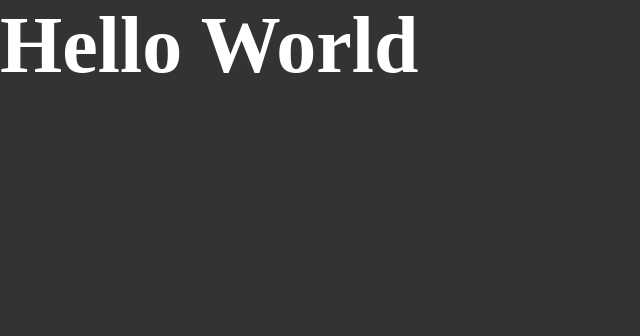
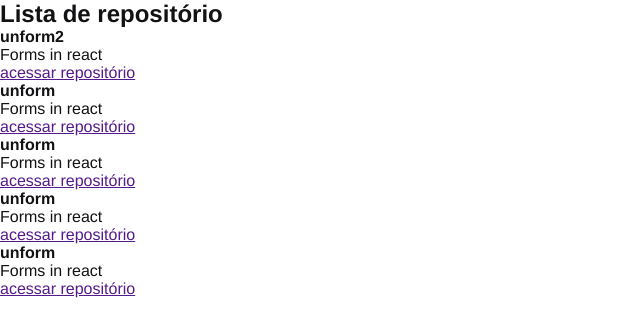
Before and after one commit to J-DouglasLira/learning-react-js, a React app: page / in a window 1280 px wide. Shown: the top 336 px of the page, without its empty margins (0-640 px from the left). Built offline with nearby package versions, Linux system fonts and the light colour scheme.

Commit message:
repository-list added

```diff
--- a/src/App.jsx
+++ b/src/App.jsx
@@ -1,6 +1,7 @@
+import { RepositoryList } from './components/RepositoryList';
 import './styles/global.scss';
 
 export function App() {
 
-  return <h1>Hello World</h1>;
+  return <RepositoryList/>
 }
--- /dev/null
+++ b/src/components/RepositoryList.jsx
@@ -0,0 +1,43 @@
+
+const repositoryName = 'unform2';
+
+export function RepositoryList() {
+  return (
+    <section className="repository-list">
+      <h1>Lista de repositório</h1>
+
+      <ul>
+        <li>
+          <strong> {repositoryName} </strong>
+          <p>Forms in react</p>
+          <a href="">acessar repositório</a>
+        </li>
+
+        <li>
+          <strong>unform</strong>
+          <p>Forms in react</p>
+          <a href="">acessar repositório</a>
+        </li>
+
+        <li>
+          <strong>unform</strong>
+          <p>Forms in react</p>
+          <a href="">acessar repositório</a>
+        </li>
+
+        <li>
+          <strong>unform</strong>
+          <p>Forms in react</p>
+          <a href="">acessar repositório</a>
+        </li>
+
+        <li>
+          <strong>unform</strong>
+          <p>Forms in react</p>
+          <a href="">acessar repositório</a>
+        </li>
+
+      </ul>
+    </section>
+  );
+}
--- a/src/styles/global.scss
+++ b/src/styles/global.scss
@@ -5,11 +5,7 @@
 }
 
 body {
-  font: Arial, Helvetica, sans-serif;
-  background-color: #333;
-  color: #fff;
+  font: 16px "Helvetica Neue", Arial, sans-serif;
+  color:#121214;
 
-  h1{
-    font-size: 80px;
-  }
 }
```
Also changed, not shown: 2 other files (tests, documents, lock files or other folders).
